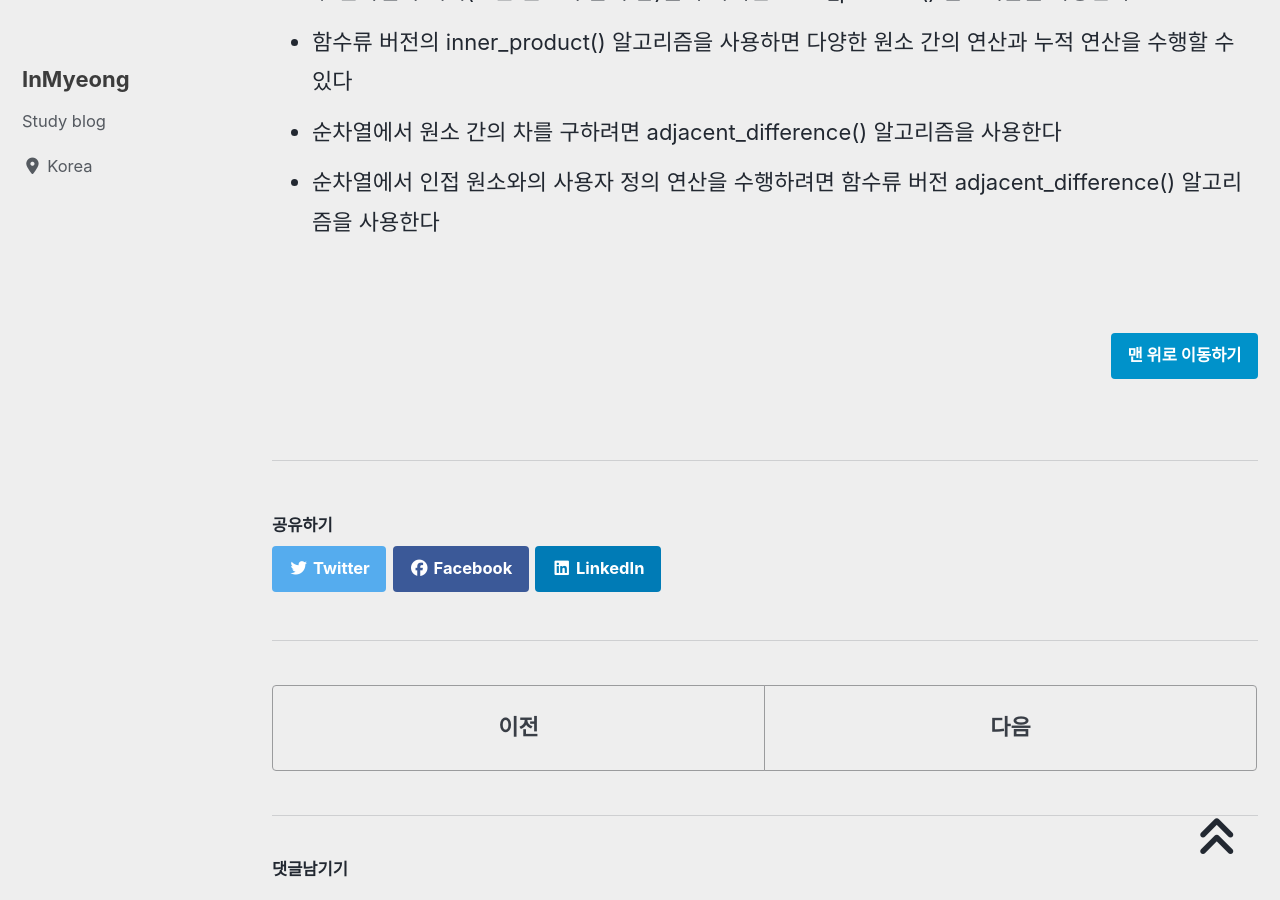
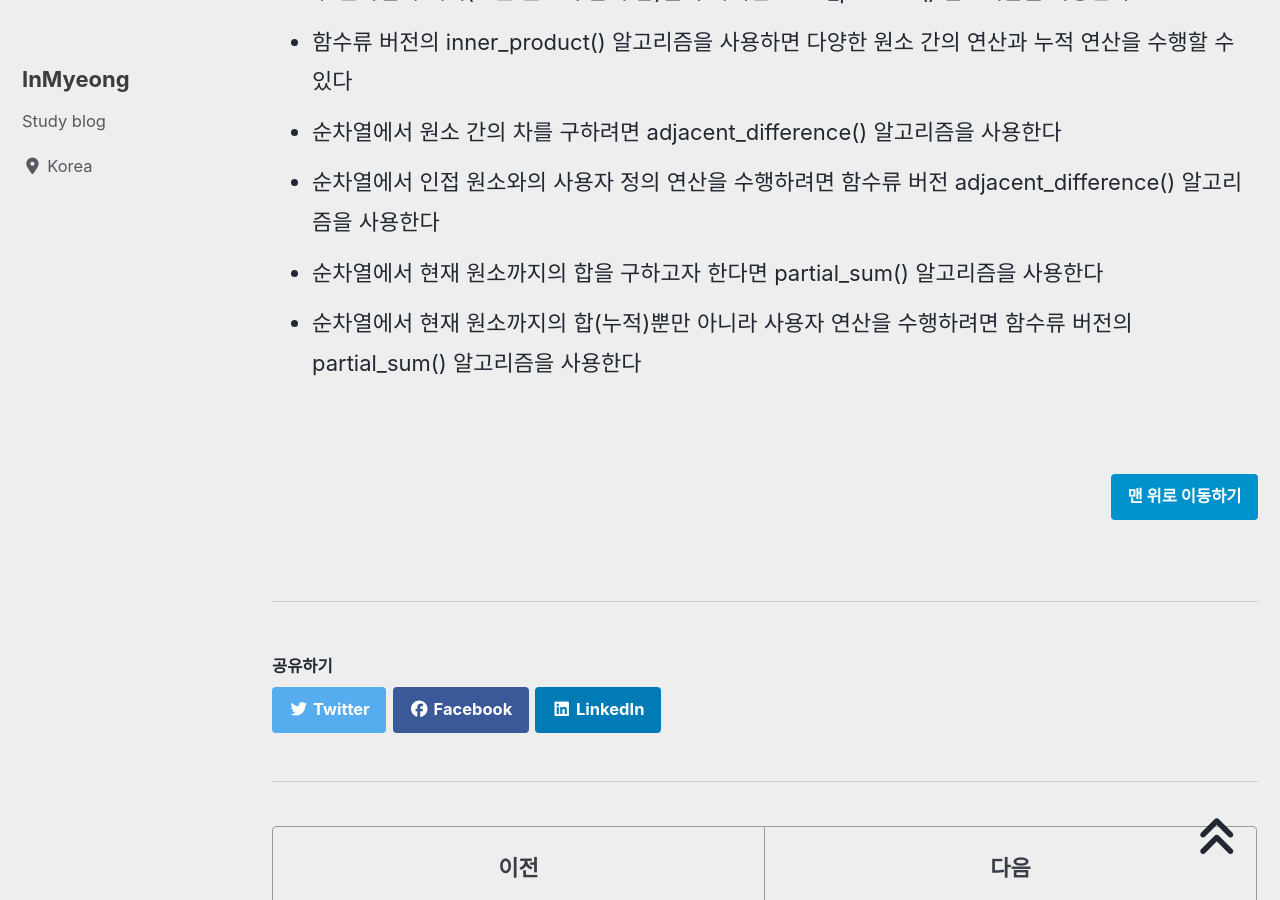
Before and after one commit to devMyeong/devMyeong.github.io, a Jekyll site: the page built from _posts/stl/2021-08-12-cpp-stl.md, in a window 1280 px wide and 900 px high, scrolled down 21843 px. Built offline with Jekyll 4.4.1, drawn with Linux system fonts in a browser that asks for light colours; cached includes are drawn as plain includes; nearby versions of some CDN libraries; some web fonts are replaced; comment, search, counter and statistics services are not loaded.

Commit message:
update stl chapter 08-7

```diff
--- a/_posts/stl/2021-08-12-cpp-stl.md
+++ b/_posts/stl/2021-08-12-cpp-stl.md
@@ -362,6 +362,8 @@ lt.remove_if(Predicate); // 이와 같이 조건자가 참인 모든 원소를
 - 함수류 버전의 inner_product() 알고리즘을 사용하면 다양한 원소 간의 연산과 누적 연산을 수행할 수 있다
 - 순차열에서 원소 간의 차를 구하려면 adjacent_difference() 알고리즘을 사용한다
 - 순차열에서 인접 원소와의 사용자 정의 연산을 수행하려면 함수류 버전 adjacent_difference() 알고리즘을 사용한다
+- 순차열에서 현재 원소까지의 합을 구하고자 한다면 partial_sum() 알고리즘을 사용한다
+- 순차열에서 현재 원소까지의 합(누적)뿐만 아니라 사용자 연산을 수행하려면 함수류 버전의 partial_sum() 알고리즘을 사용한다
 
 <br>
 
```
